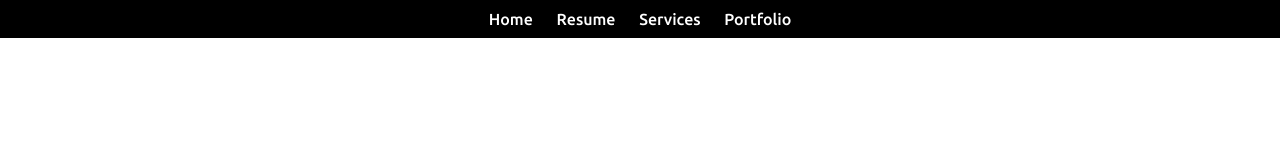
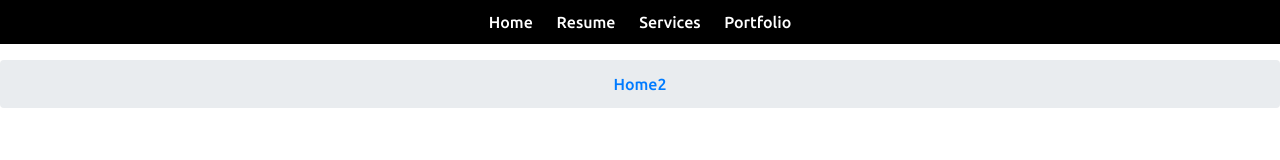
Before and after one commit to wamauri/html-css-js, a plain HTML site: page index.html in a window 1280 px wide. Drawn offline with nearby package versions, Linux system fonts and the light colour scheme.

Commit message:
Add bootstrap

```diff
--- a/index.html
+++ b/index.html
@@ -6,6 +6,7 @@
     <meta name="viewport" content="width=device-width, initial-scale=1.0">
     <title>Document</title>
     <link rel="stylesheet" href="style.css" type="text/css">
+    <link rel="stylesheet" href="https://cdn.jsdelivr.net/npm/bootstrap@4.5.3/dist/css/bootstrap.min.css" integrity="sha384-TX8t27EcRE3e/ihU7zmQxVncDAy5uIKz4rEkgIXeMed4M0jlfIDPvg6uqKI2xXr2" crossorigin="anonymous">
 </head>
 
 <body>
@@ -25,5 +26,10 @@
             </li>
         </ul>
     </nav>
+    <nav aria-label="breadcrumb">
+        <ol class="breadcrumb">
+            <li class="breadcrumb-item"><a href="#">Home2</a></li>
+        </ol>
+    </nav>
 </body>
 </html>
```
Also changed, not shown: style.css (line endings or trailing spaces).
